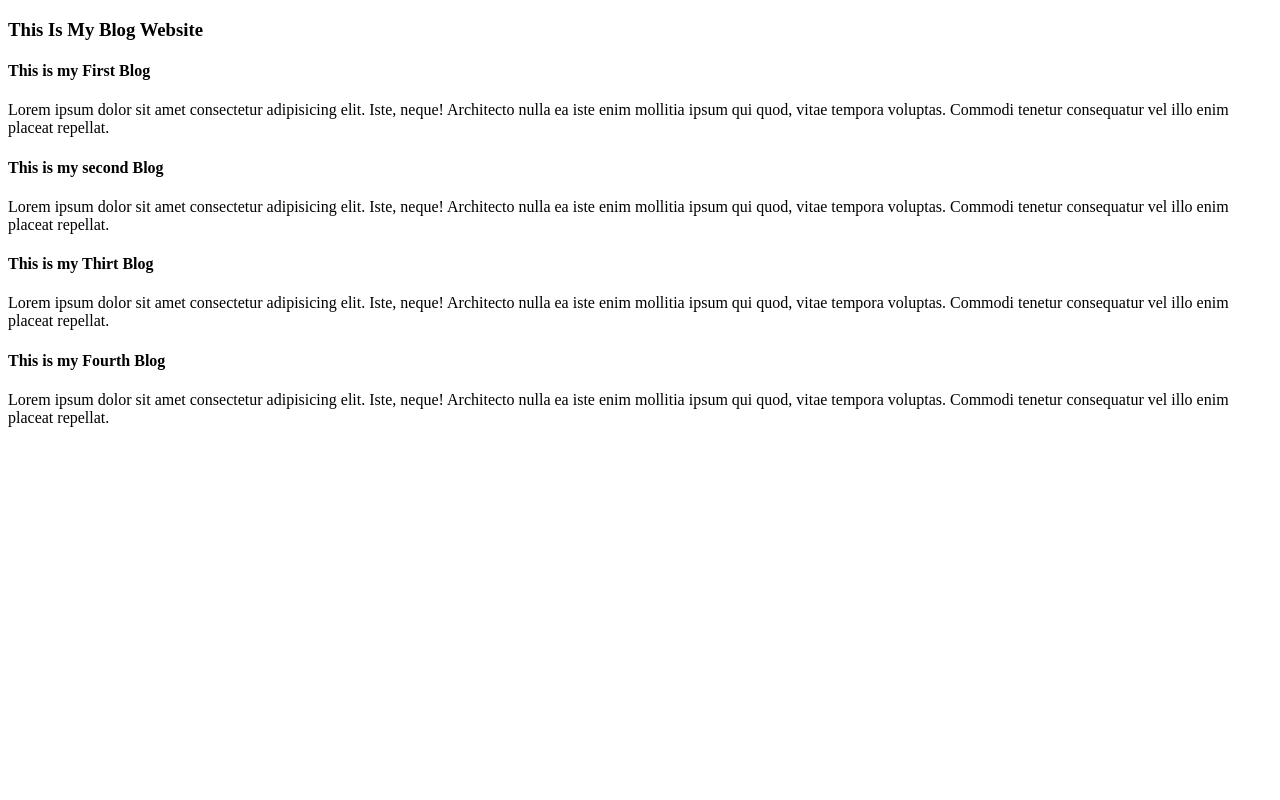
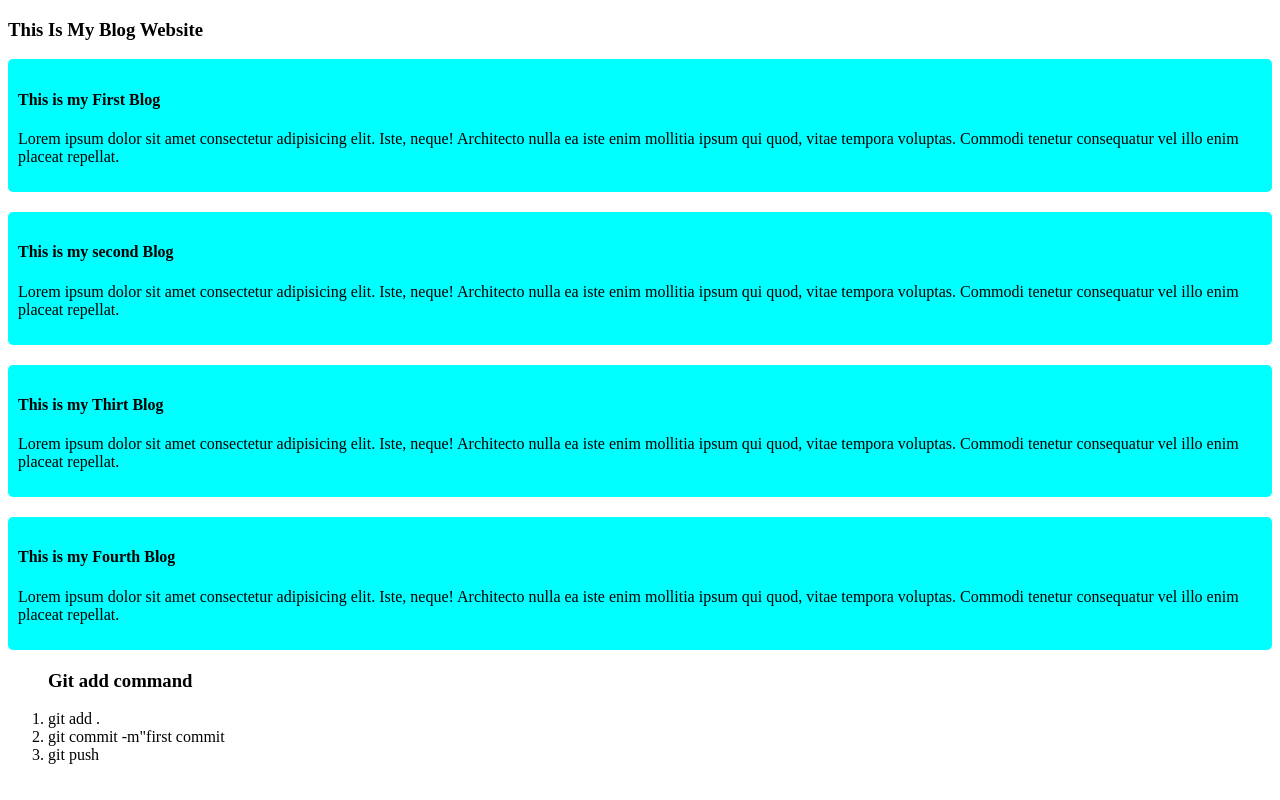
Before and after one commit to koushikb1/my-sample-website, a plain HTML site: page index.html in a window 1280 px wide. Drawn offline with Linux system fonts and the light colour scheme.

Commit message:
li add and paddin margine add

```diff
--- a/index.html
+++ b/index.html
@@ -25,5 +25,11 @@
         <h4>This is my Fourth Blog</h4>
         <p>Lorem ipsum dolor sit amet consectetur adipisicing elit. Iste, neque! Architecto nulla ea iste enim mollitia ipsum qui quod, vitae tempora voluptas. Commodi tenetur consequatur vel illo enim placeat repellat.</p>
     </div>
+    <ol>
+        <h3>Git add command</h3>
+        <li>git add .</li>
+        <li>git commit -m"first commit</li>
+        <li>git push</li>
+    </ol>
 </body>
 </html>
--- a/style/Style.css
+++ b/style/Style.css
@@ -1,4 +1,8 @@
-h3 {
-    text-decoration-color: aquamarine;
+div {
+background-color: aqua;
+padding: 10px;
+margin-bottom: 20px;
+border-radius: 5px;
+
 
 }
```
